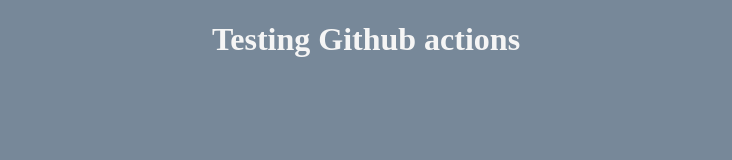
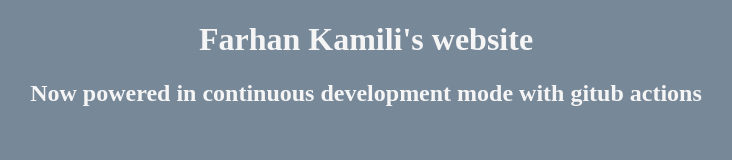
Before and after one commit to farhankamili/farhan_wiki, a plain HTML site: page index.html in a window 1280 px wide. Shown: the whole page, without its empty margins (274-1006 px from the left). Drawn offline with Linux system fonts and the light colour scheme.

Commit message:
Content changes

```diff
--- a/index.html
+++ b/index.html
@@ -12,7 +12,8 @@
 
 <body>
     <div class="banner">
-    <h1>Testing Github actions</h1>
+    <h1>Farhan Kamili's website</h1>
+    <h2>Now powered in continuous development mode with gitub actions</h2>
     </div>
 </body>
 
```
